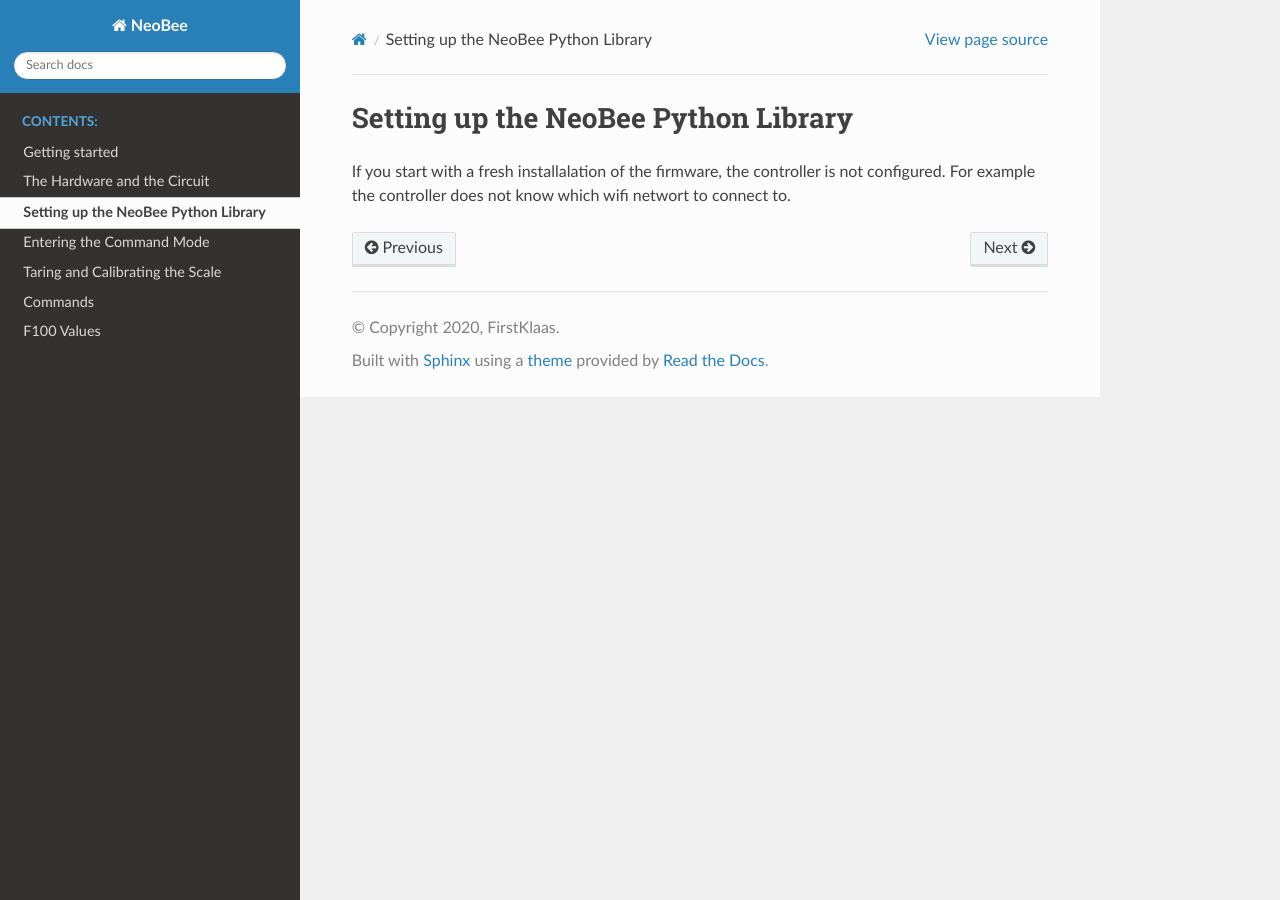
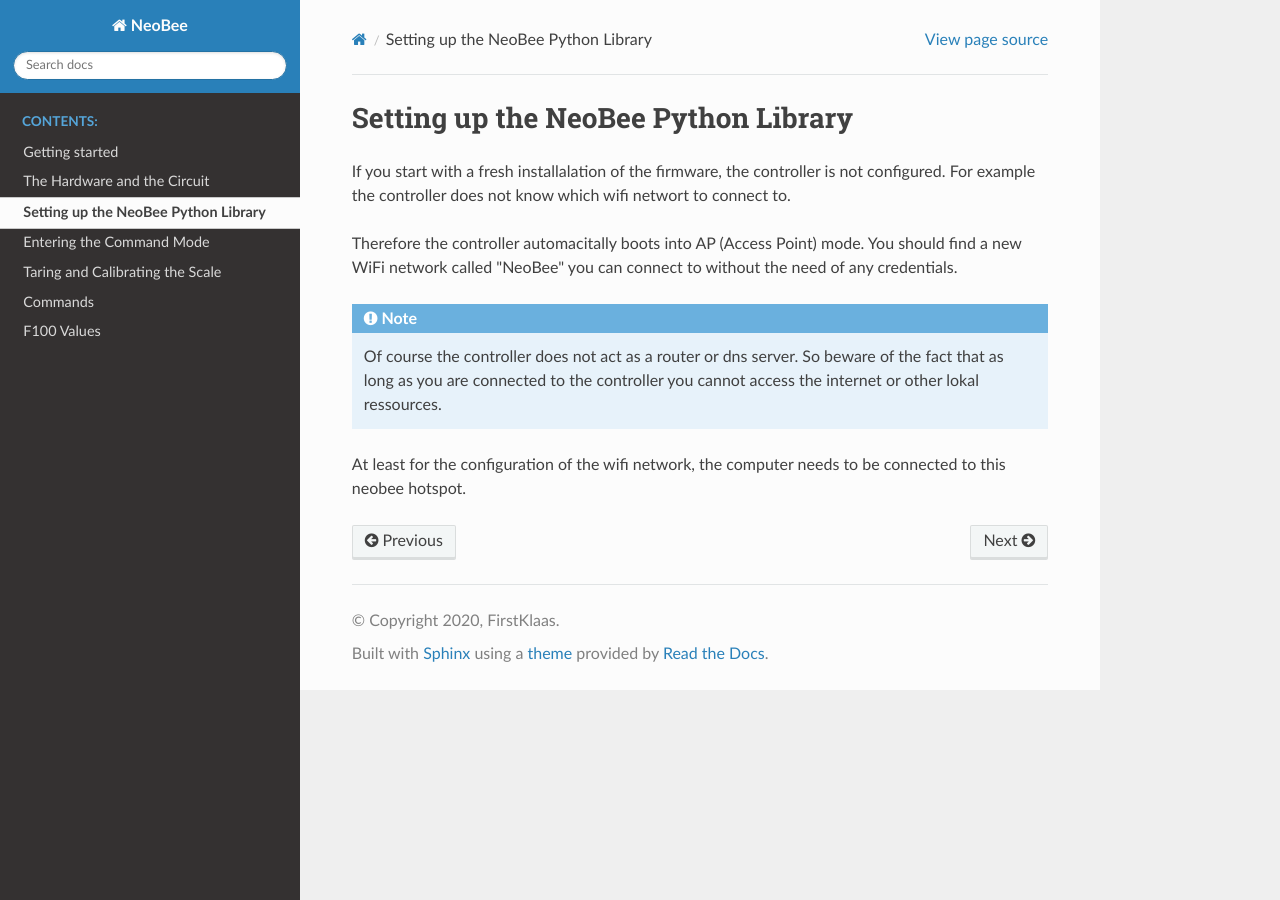
Before and after one commit to FirstKlaas/neobee, a Sphinx documentation site: the page built from documentation/source/python_environment.rst, in a window 1280 px wide. Built offline with Sphinx 7.4.7 and the Read the Docs theme 2.0.0, drawn with Linux system fonts in a browser that asks for light colours.

Commit message:
Connecting to AP

```diff
--- a/documentation/source/python_environment.rst
+++ b/documentation/source/python_environment.rst
@@ -5,3 +5,14 @@ Setting up the NeoBee Python Library
 
 If you start with a fresh installalation of the firmware, the controller is not configured.
 For example the controller does not know which wifi networt to connect to.
+
+Therefore the controller automacitally boots into AP (Access Point) mode. You should find a new
+WiFi network called "NeoBee" you can connect to without the need of any credentials.
+
+.. note::
+    Of course the controller does not act as a router or dns server. So beware of the fact that
+    as long as you are connected to the controller you cannot access the internet or other lokal
+    ressources.
+
+At least for the configuration of the wifi network, the computer needs to be connected to this
+neobee hotspot.
```
